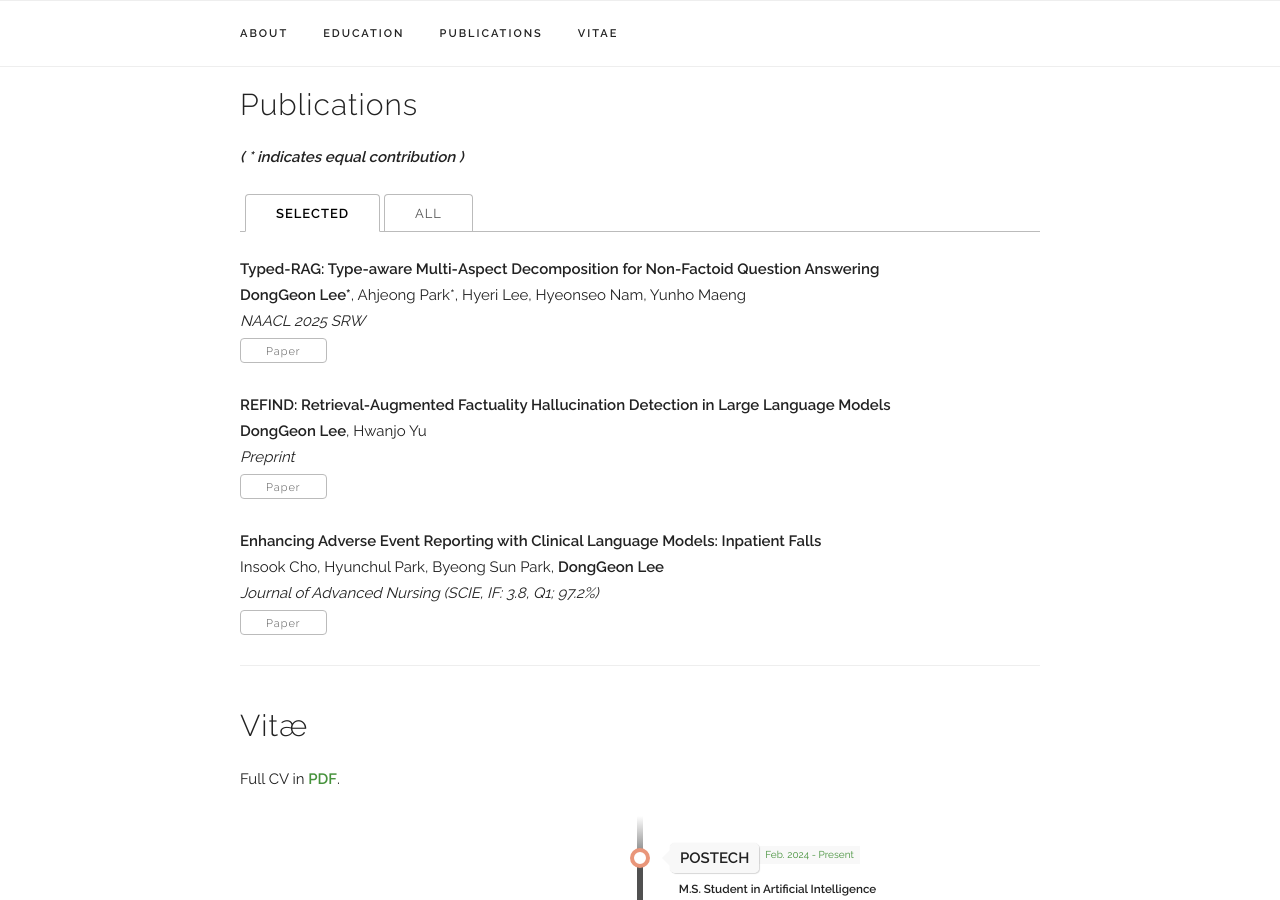
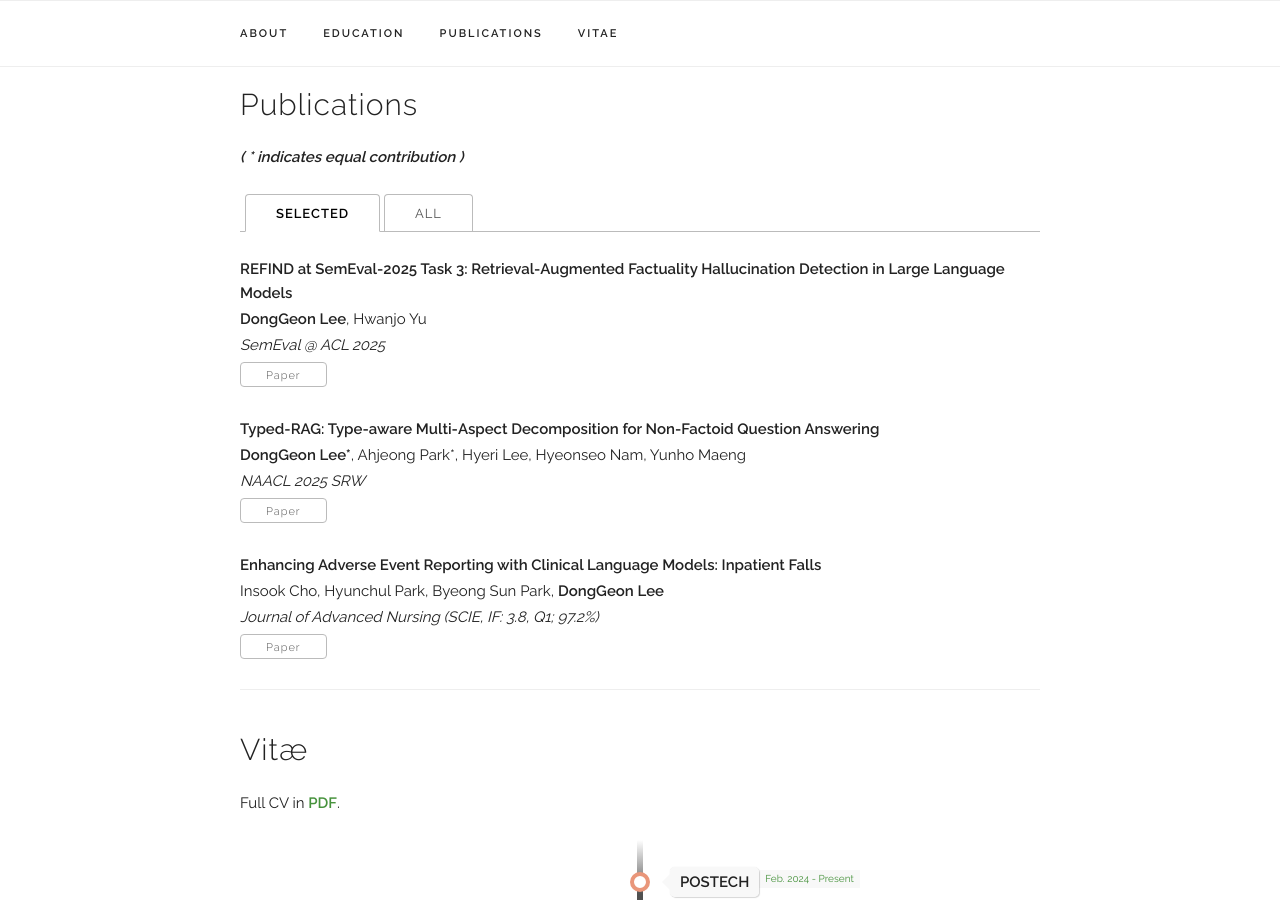
Before and after one commit to donggeon/donggeon.github.io, a Jekyll site: the page built from index.html, in a window 1280 px wide and 900 px high, scrolled down 1480 px. Built offline with Jekyll 4.4.1, drawn with Linux system fonts in a browser that asks for light colours; some web fonts are replaced.

Commit message:
update publications

```diff
--- a/_data/publications.yaml
+++ b/_data/publications.yaml
@@ -1,14 +1,14 @@
 papers:
+  - title: "REFIND at SemEval-2025 Task 3: Retrieval-Augmented Factuality Hallucination Detection in Large Language Models"
+    authors: "<b>DongGeon Lee</b>, Hwanjo Yu"
+    venue: "SemEval @ ACL 2025"
+    paper_pdf: "https://arxiv.org/abs/2502.13622"
+    selected: y
+
   - title: "Typed-RAG: Type-aware Multi-Aspect Decomposition for Non-Factoid Question Answering"
     authors: "<b>DongGeon Lee*</b>, Ahjeong Park*, Hyeri Lee, Hyeonseo Nam, Yunho Maeng"
     venue: "NAACL 2025 SRW"
     paper_pdf: "https://arxiv.org/abs/2503.15879"
-    selected: y
-
-  - title: "REFIND: Retrieval-Augmented Factuality Hallucination Detection in Large Language Models"
-    authors: "<b>DongGeon Lee</b>, Hwanjo Yu"
-    venue: "Preprint"
-    paper_pdf: "https://arxiv.org/abs/2502.13622"
     selected: y
 
   - title: "Enhancing Adverse Event Reporting with Clinical Language Models: Inpatient Falls"
```
Also changed, not shown: 1 other file.
